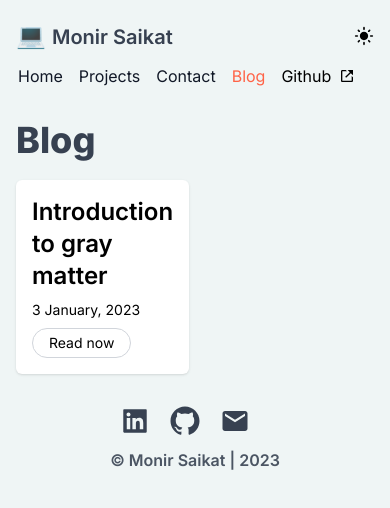
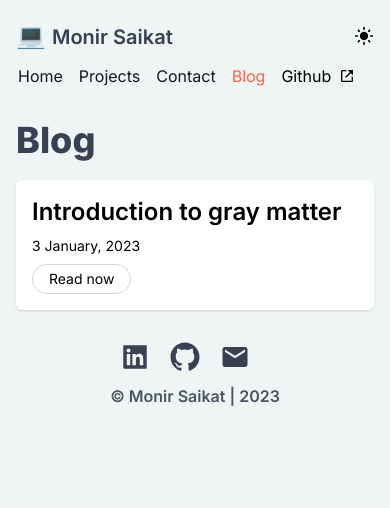
Before and after one commit to MonirSaikat/MonirSaikat, a Next.js app: page /blog in a window 390 px wide. Shown: the top 508 px of the page. Built offline with nearby package versions, Linux system fonts and the light colour scheme.

Commit message:
responsive grid

```diff
--- a/pages/blog/index.js
+++ b/pages/blog/index.js
@@ -20,7 +20,7 @@
   return(
     <div>
       <SectionTitle>Blog</SectionTitle>
-      <div className="grid grid-cols-2 gap-3">
+      <div className="grid md:grid-cols-2 gap-3">
         {posts.map(post => <PostItem key={post.slug} post={post} />)}
       </div>
     </div>
```
